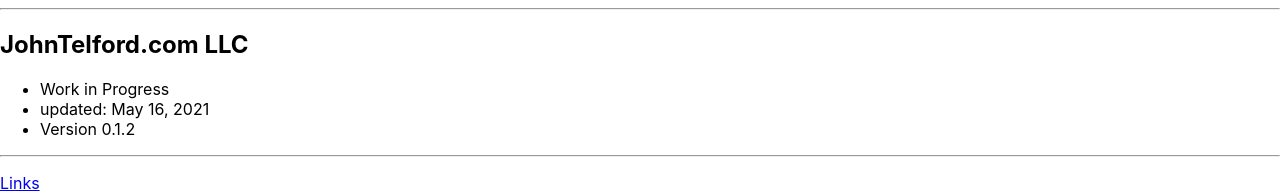
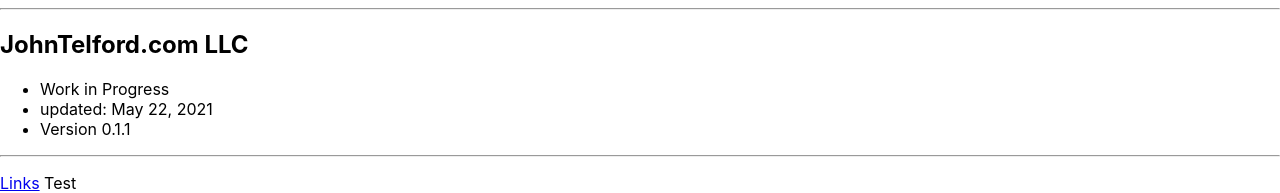
Before and after one commit to JohnTelford/next-netlify-starter-vercel, a Next.js app: page / in a window 1280 px wide. Shown: the top 193 px of the page. Built offline with nearby package versions, Linux system fonts and the light colour scheme.

Commit message:
May 22, 2021 - Version 0.1.1
Signed-off-by: John <john@johntelford.com>

```diff
--- a/pages/index.mdx
+++ b/pages/index.mdx
@@ -3,12 +3,12 @@
 
 ## JohnTelford.com LLC
 - Work in Progress
-- updated: May 16, 2021
-- Version 0.1.2
+- updated: May 22, 2021
+- Version 0.1.1
 
 ***
 
-[Links](links)
+[Links](links) Test
 
 **JohnTelford.com LLC** is a web technology consulting company working with client  web development projects. I am the sole proprietor of the company.
 
```
